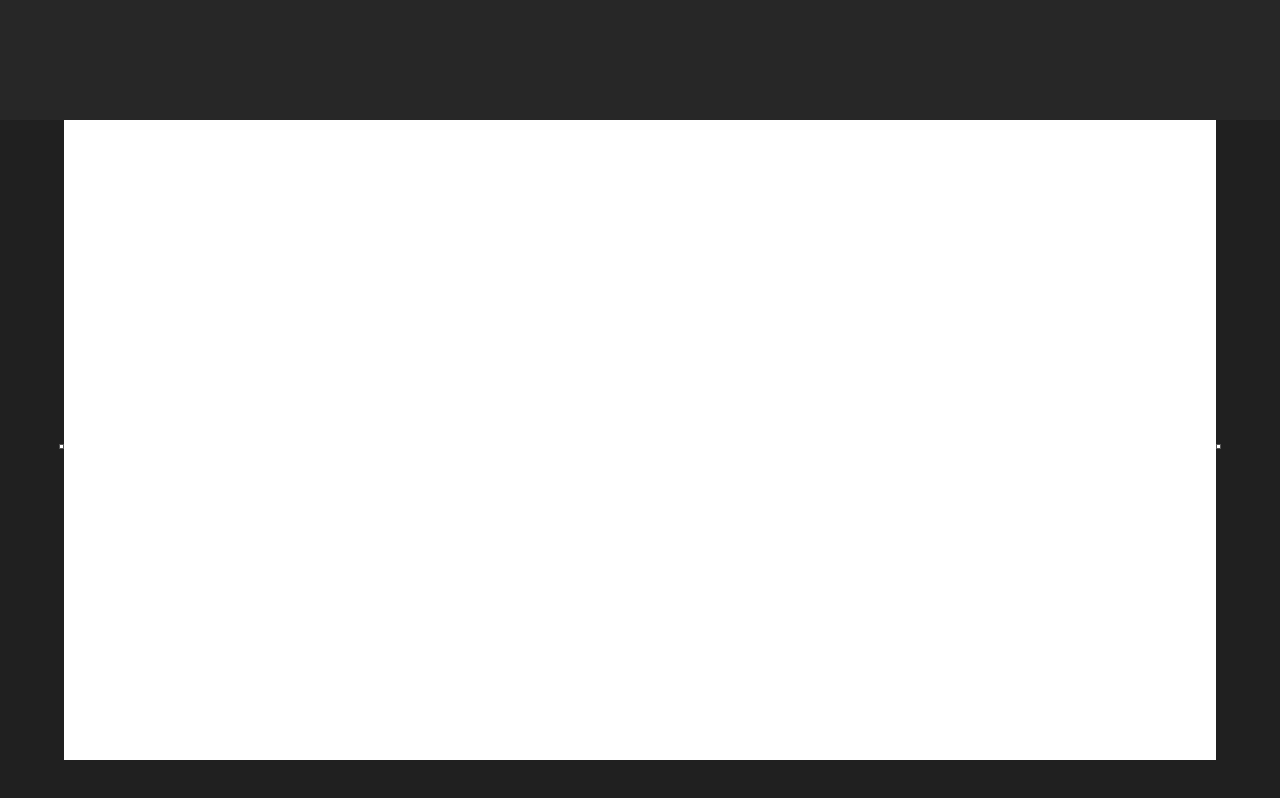
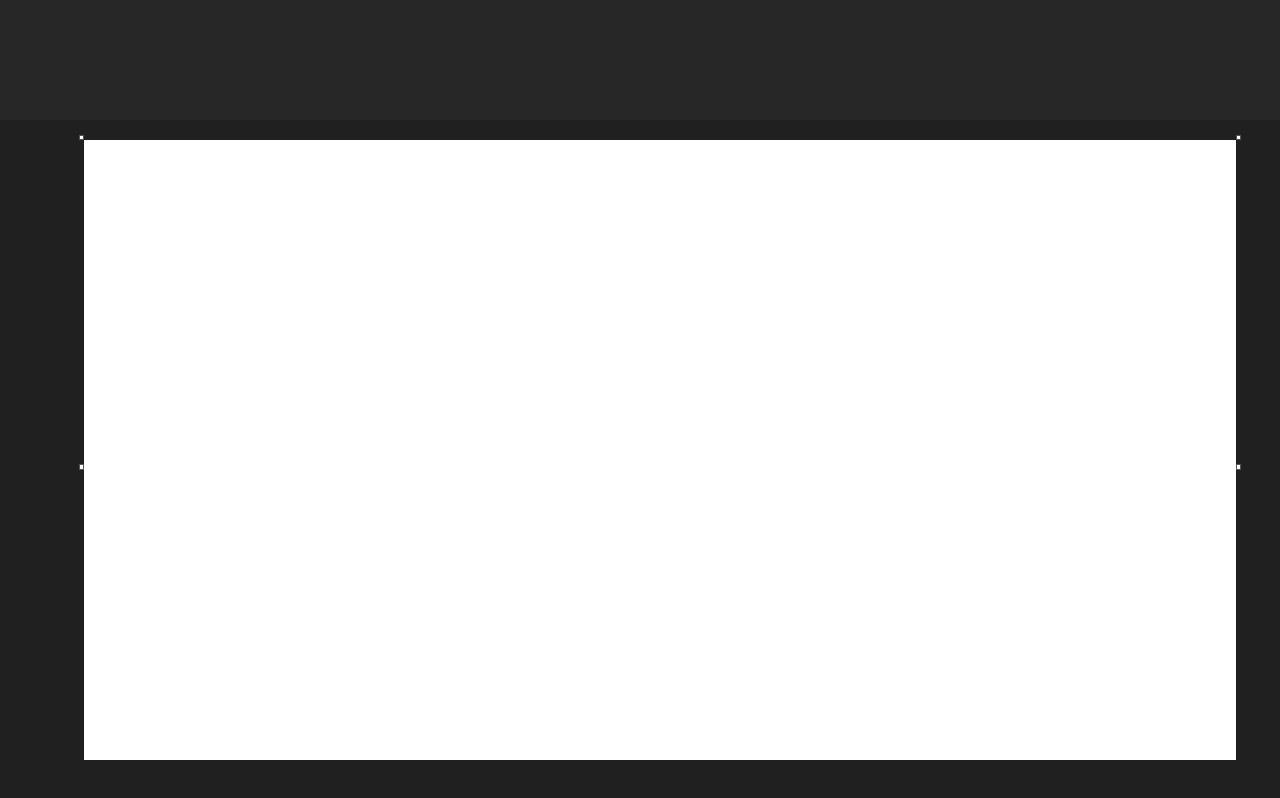
Before and after one commit to depash/paint-clone, a Next.js app: page / in a window 1280 px wide. Built offline with nearby package versions, Linux system fonts and the light colour scheme.

Commit message:
stuck on tainted canvis problem to do undo feature

```diff
--- a/src/app/components/canvas.module.css
+++ b/src/app/components/canvas.module.css
@@ -10,13 +10,15 @@
     flex-wrap: wrap;
 }
 
-.canvas {
-    width: 1152px;
-    height: 648px;
+.canvasWrapper {
     background-color: white;
     position: relative;
     cursor: crosshair;
+    top: 20px;
+    left: 20px;
 }
+
+.canvas {}
 
 .edgeBox {
     position: absolute;
@@ -59,6 +61,7 @@
 }
 
 .centerLeft {
+    height: 0.7vh;
     top: 50%;
     left: -.4vw;
     cursor: e-resize;
@@ -70,6 +73,7 @@
 }
 
 .centerRight {
+    height: 0.7vh;
     top: 50%;
     right: -.4vw;
     cursor: w-resize;
@@ -81,6 +85,7 @@
 }
 
 .bottomLeft {
+    height: 0.7vh;
     bottom: -.6vh;
     left: -.4vw;
     cursor: sw-resize;
@@ -92,6 +97,7 @@
 }
 
 .bottomRight {
+    height: 0.7vh;
     bottom: -.6vh;
     right: -.4vw;
     cursor: se-resize;
--- a/src/app/components/canvas.tsx
+++ b/src/app/components/canvas.tsx
@@ -1,9 +1,124 @@
+"use client";
 import styles from './canvas.module.css'
+import React from 'react';
+import { useState, useRef, useEffect } from 'react'
 
-export default function canvas() {
+type canvasProps = {
+    width: number,
+    height: number,
+    color: string,
+    brushSize: number
+}
+
+export default function canvas({ width, height, color, brushSize }: canvasProps) {
+    const [undoStack, setUndoStack] = useState<Array<string | null>>([])
+    const [redoStack, setRedoStack] = useState<Array<string | null>>([])
+    const x = useRef<number>(0)
+    const y = useRef<number>(0)
+    const drawing = useRef<boolean>(false)
+
+    const onMouseDown = (e: React.MouseEvent<Element, MouseEvent>) => {
+        const canvas = e.target as HTMLCanvasElement;
+
+        const ctx = canvas.getContext("2d")!!;
+
+        const bounding = canvas.getBoundingClientRect();
+
+        x.current = e.clientX - bounding.left
+        y.current = e.clientY - bounding.top
+
+        if (!undoStack.length) {
+            canvas.toBlob((blob) => {
+                if (blob) {
+                    const newImg = document.createElement("img");
+                    const url = URL.createObjectURL(blob);
+                    console.log(url)
+                    newImg.src = url;
+                    document.body.appendChild(newImg);
+                    setUndoStack((prev) => [...prev, url])
+                }
+            });
+        }
+
+        drawing.current = true
+    }
+
+    const onMouseMove = (e: React.MouseEvent<Element, MouseEvent>) => {
+        const canvas = e.target as HTMLCanvasElement;
+
+        const ctx = canvas.getContext("2d")!!;
+
+        const bounding = canvas.getBoundingClientRect();
+
+        const newX = e.clientX - bounding.left
+        const newY = e.clientY - bounding.top
+
+        if (drawing.current) {
+            drawLine(ctx, x.current, y.current, newX, newY);
+            x.current = e.clientX - bounding.left
+            y.current = e.clientY - bounding.top
+        }
+    }
+
+    function drawLine(context: CanvasRenderingContext2D, x1: number, y1: number, x2: number, y2: number) {
+        context.beginPath();
+        context.strokeStyle = color;
+        context.lineWidth = brushSize;
+        context.lineJoin = "round";
+        context.moveTo(x1, y1);
+        context.lineTo(x2, y2);
+        context.closePath();
+        context.stroke();
+    }
+
+    const onMouseUp = (e: React.MouseEvent<Element, MouseEvent>) => {
+        const canvas = e.target as HTMLCanvasElement;
+
+        const ctx = canvas.getContext("2d")!!;
+
+        drawing.current = false
+        ctx.save();
+        if (!undoStack.length) {
+            canvas.toBlob((blob) => {
+                if (blob) {
+                    const newImg = document.createElement("img");
+                    const url = URL.createObjectURL(blob);
+
+                    newImg.src = url;
+                    document.body.appendChild(newImg);
+                    setUndoStack((prev) => [...prev, url])
+                }
+            });
+        }
+    }
+
+    const onMouseLeave = (e: React.MouseEvent<Element, MouseEvent>) => {
+        const canvas = e.target as HTMLCanvasElement;
+
+        const ctx = canvas.getContext("2d");
+    }
+
+    useEffect(() => {
+        const handleKeyDown = (event: KeyboardEvent) => {
+            if ((event.ctrlKey || event.metaKey) && event.key === 'z') {
+                event.preventDefault();
+                const canvas = document.getElementById("canvas") as HTMLCanvasElement;
+                const ctx = canvas.getContext("2d")!!;
+                // undoStack.current.pop()
+                console.log(undoStack)
+            }
+        };
+
+        window.addEventListener('keydown', handleKeyDown);
+
+        return () => {
+            window.removeEventListener('keydown', handleKeyDown);
+        };
+    }, []);
     return (
         <div className={styles.canvasContainer}>
-            <div className={styles.canvas}>
+            <div className={styles.canvasWrapper} style={{ width: width, height: height }}>
+                <canvas className={styles.canvas} id={'canvas'} width={width} height={height} onMouseMove={onMouseMove} onMouseUp={onMouseUp} onMouseLeave={onMouseLeave} onMouseDown={onMouseDown}></canvas>
                 <div className={`${styles.edgeBox} ${styles.topLeft}`}></div>
                 <div className={`${styles.edgeBox} ${styles.topRight}`}></div>
                 <div className={`${styles.edgeBox} ${styles.centerLeft}`}></div>
--- a/src/app/page.tsx
+++ b/src/app/page.tsx
@@ -1,13 +1,26 @@
+"use client";
 import styles from "./page.module.css";
 import MenuBar from './components/menuBar';
 import Canvas from './components/canvas';
 import StatusBar from './components/statusBar';
+import React from 'react';
+import { useState } from 'react'
 
 export default function Home() {
+  const [width, setWidth] = useState(1152);
+  const [height, setHeight] = useState(648);
+  const [color, setColor] = useState('#000000')
+  const [brushSize, setBrushSize] = useState(10);
+
   return (
     <div className={styles.page}>
       <MenuBar />
-      <Canvas />
+      <Canvas
+        width={width}
+        height={height}
+        color={color}
+        brushSize={brushSize}
+      />
       <StatusBar />
     </div>
   );
```
